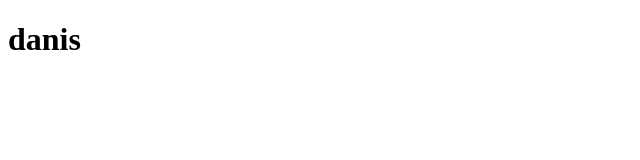
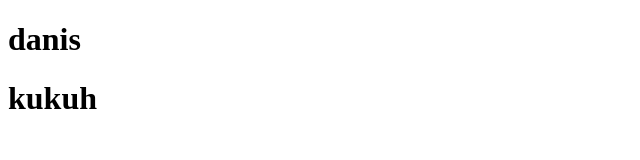
Before and after one commit to Nurfaizzi/name, a plain HTML site: page index.html in a window 1280 px wide. Shown: the whole page, without its empty margins (0-640 px from the left). Drawn offline with Linux system fonts and the light colour scheme.

Commit message:
name/kukuh

```diff
--- a/index.html
+++ b/index.html
@@ -7,5 +7,6 @@
 </head>
 <body>
     <h1>danis</h1>
+    <h1>kukuh</h1>
 </body>
 </html>
```
